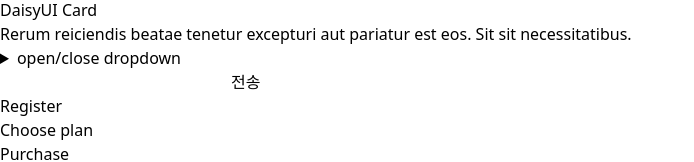
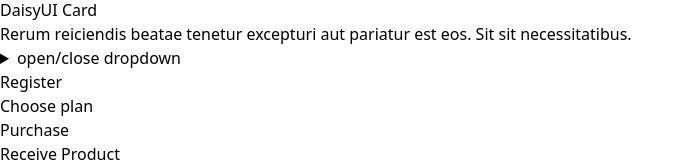
Before and after one commit to Dongguk-Developer/chattingfront, a Next.js app: page / in a window 1280 px wide. Shown: the part 396-558 px from the top of the page, without its empty margins (0-694 px from the left). Built offline with nearby package versions, Linux system fonts and the light colour scheme; no server answers.

Commit message:
main: OpenModal제거
Co-Authored-By: lh7721004 <66831096+lh7721004@users.noreply.github.com>

```diff
--- a/app/page.js
+++ b/app/page.js
@@ -98,8 +98,6 @@
           </li>
         </ul>
       </details>
-
-      <OpenModal />
       <dialog id="my_modal_1" className="modal">
         <form method="dialog" className="modal-box">
           <p className="py-4">
```
